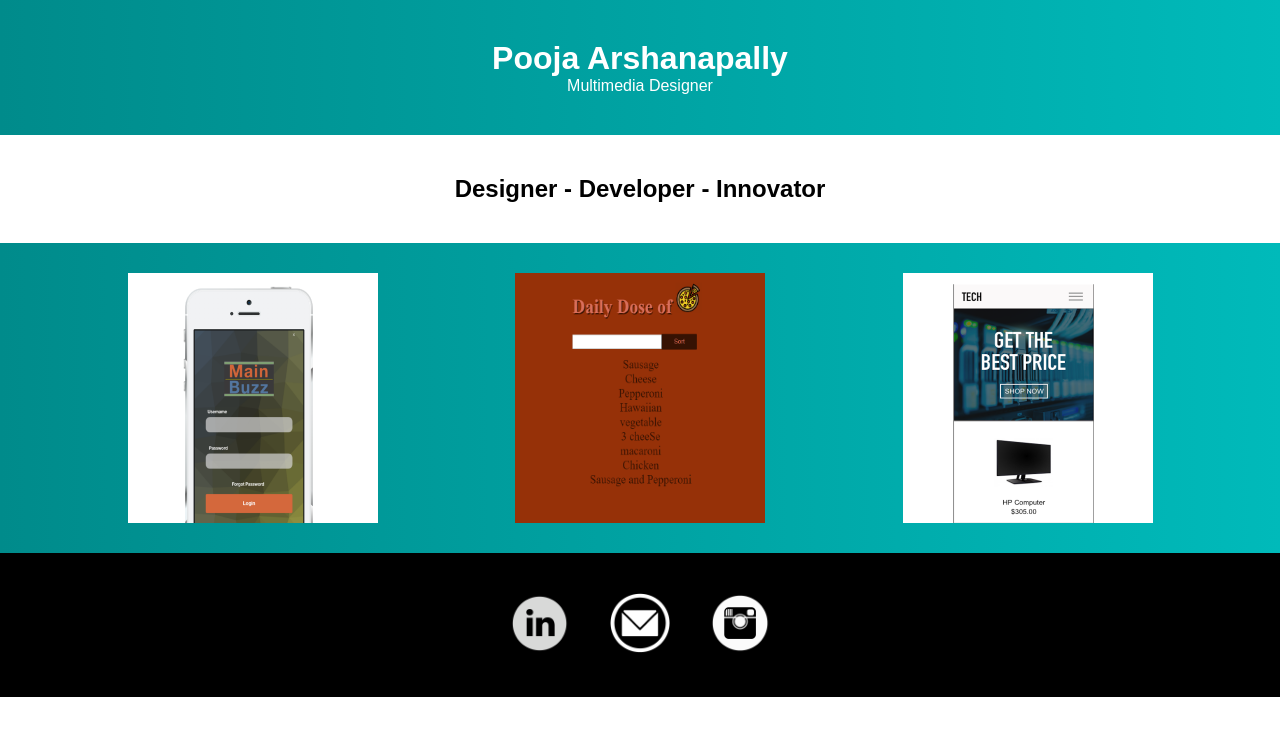
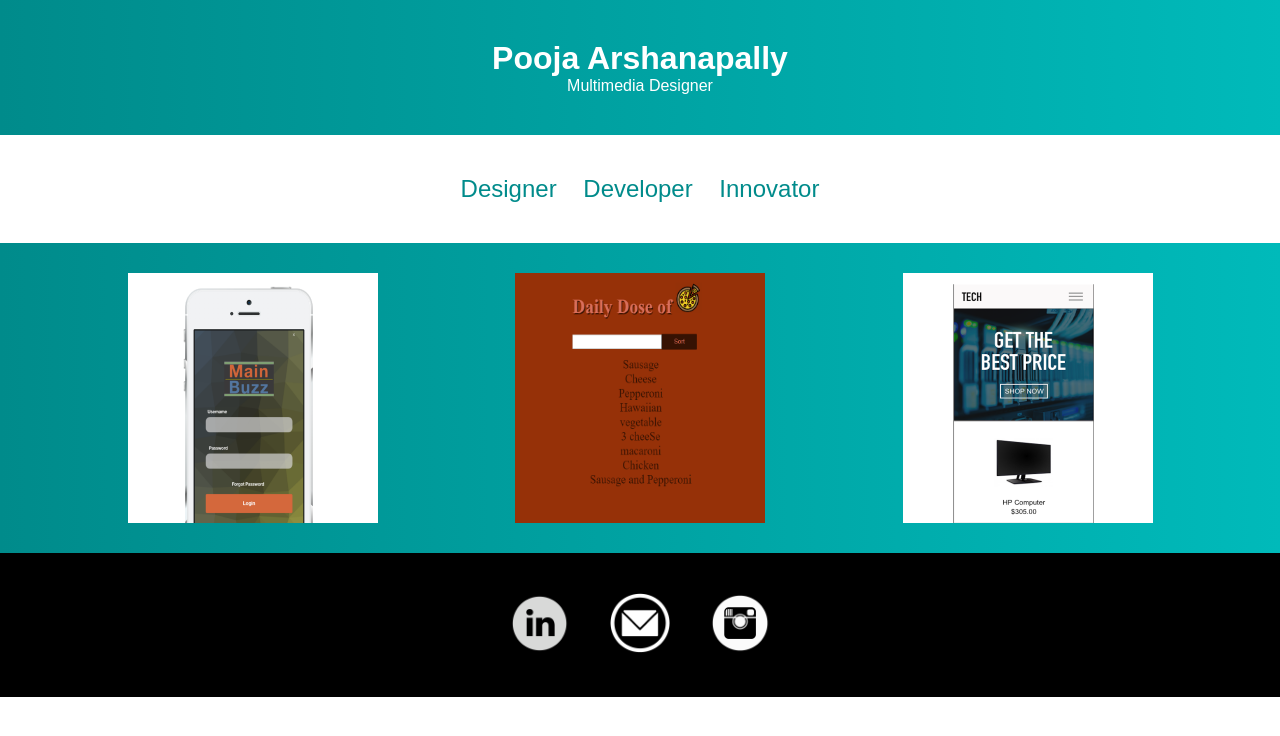
Before and after one commit to parshanapally/portfolio-website, a React (Create React App) app: page / in a window 1280 px wide. Shown: the top 736 px of the page. Built offline with nearby package versions, Linux system fonts and the light colour scheme.

Commit message:
style: change color of description

```diff
--- a/src/components/Home/index.css
+++ b/src/components/Home/index.css
@@ -18,6 +18,12 @@ body {
   color: white;
 }
 
-#description {
+#description h2 {
+  color: #008b8b;
   text-align: center;
+  font-weight: lighter;
 }
+
+.word-spacing {
+  word-spacing: 20px;
+}
--- a/src/components/Home/index.js
+++ b/src/components/Home/index.js
@@ -10,7 +10,7 @@ const Home = () => {
       </div>
 
       <div id="description" className="container">
-        <h2>Designer - Developer - Innovator</h2>
+        <h2 className="word-spacing">Designer Developer Innovator</h2>
       </div>
     </div>
   );
--- a/src/components/Portfolio/index.css
+++ b/src/components/Portfolio/index.css
@@ -51,7 +51,6 @@
 .text {
   color: white;
   font-size: 20px;
-  font-weight: 800;
   position: absolute;
   top: 50%;
   left: 50%;
```
